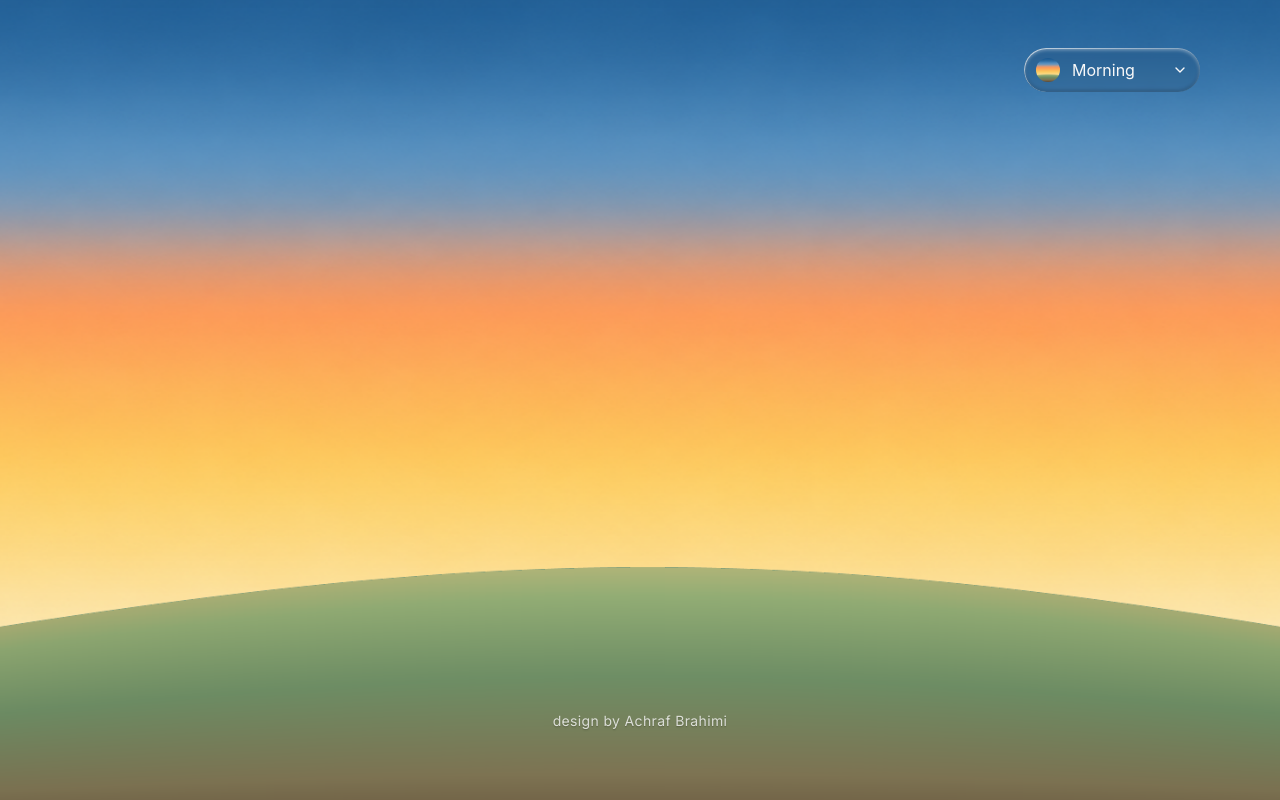
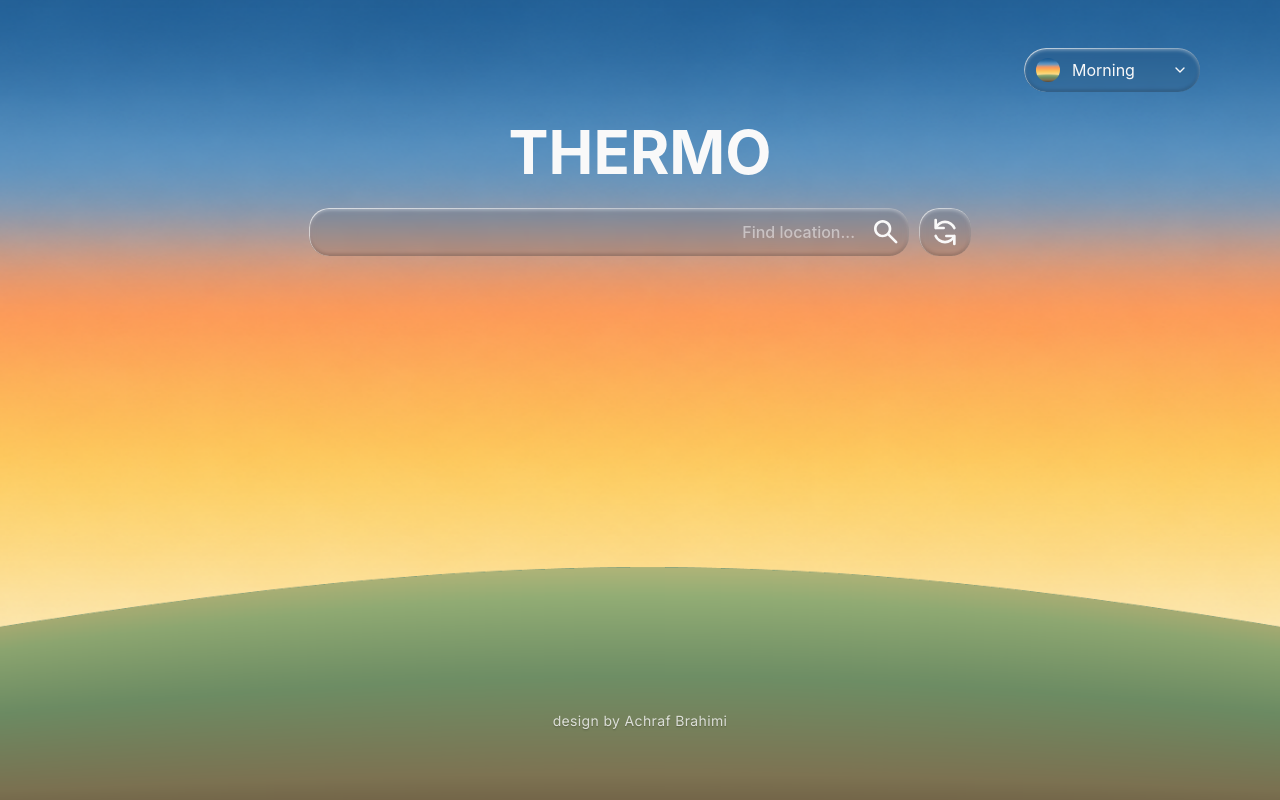
Before and after one commit to AchrafIbrahim/THERMO, a website: page index.html in a window 1280 px wide. Drawn offline with nearby package versions, Linux system fonts and the light colour scheme; files that its build step writes are made by us from their sources.

Commit message:
add searchbar & refresh button

```diff
--- a/index.html
+++ b/index.html
@@ -17,7 +17,7 @@
       <div class="main-wrapper">
         <div class="content">
           <!--THEME NAV-->
-          <header class="flex h-11 w-full justify-end items-start">
+          <header class="flex z-50 h-11 w-full justify-end items-start">
             <div id="theme-switcher" class="z-10 flex flex-col md:w-44">
               <button
                 id="theme-trigger"
@@ -67,11 +67,34 @@
               </div>
             </div>
           </header>
+
+          <!--MAIN CONTENT-->
+          <main class="main-container flex flex-col justify-center items-center gap-[10px] md:gap-[20px]">
+            <div class="main-title text-num-title-regular md:text-num-title-large lg:text-num-title-xl text-neutral-white">
+              <h1>THERMO</h1>
+            </div>
+            <div class="main-searchbar-refresh text-neutral-white text-label-large w-full gap-[10px] flex flex-row justify-center items-center">
+              <form role="search" id="theme-search" class="search-bar glass theme-switcher-black max-w-[600px] w-full md:w-[600px] h-12 px-[7px] py-[6px] flex  items-center">
+                <input type="search" placeholder="Find location..." aria-label="Input Search" class="min-w-0 flex-1 text-right border-none outline-none focus:ring-0 bg-transparent appearance-none">
+                <button class="w-8 h-8 shrink-0">
+                  <svg aria-hidden="true" viewBox="0 0 24 24" fill="none" xmlns="http://www.w3.org/2000/svg">
+                    <path d="M9.5 16C7.68333 16 6.146 15.3707 4.888 14.112C3.63 12.8533 3.00067 11.316 3 9.5C2.99933 7.684 3.62867 6.14667 4.888 4.888C6.14733 3.62933 7.68467 3 9.5 3C11.3153 3 12.853 3.62933 14.113 4.888C15.373 6.14667 16.002 7.684 16 9.5C16 10.2333 15.8833 10.925 15.65 11.575C15.4167 12.225 15.1 12.8 14.7 13.3L20.3 18.9C20.4833 19.0833 20.575 19.3167 20.575 19.6C20.575 19.8833 20.4833 20.1167 20.3 20.3C20.1167 20.4833 19.8833 20.575 19.6 20.575C19.3167 20.575 19.0833 20.4833 18.9 20.3L13.3 14.7C12.8 15.1 12.225 15.4167 11.575 15.65C10.925 15.8833 10.2333 16 9.5 16ZM9.5 14C10.75 14 11.8127 13.5627 12.688 12.688C13.5633 11.8133 14.0007 10.7507 14 9.5C13.9993 8.24933 13.562 7.187 12.688 6.313C11.814 5.439 10.7513 5.00133 9.5 5C8.24867 4.99867 7.18633 5.43633 6.313 6.313C5.43967 7.18967 5.002 8.252 5 9.5C4.998 10.748 5.43567 11.8107 6.313 12.688C7.19033 13.5653 8.25267 14.0027 9.5 14Z" fill="currentColor"/>
+                  </svg>
+                </button>
+              </form>
+              <button id="theme-refresh" class="btn-refresh glass theme-switcher-black h-12 flex items-center justify-start px-[10px] py-[6px] cursor-pointer">
+                <svg class="w-8 h-8 shrink-0" viewBox="0 0 32 32" fill="none" xmlns="http://www.w3.org/2000/svg">
+                  <path d="M25.3334 12C24.5504 10.1735 23.2488 8.61692 21.5898 7.52304C19.9307 6.42916 17.9872 5.8461 16 5.8461C14.0128 5.8461 12.0693 6.42916 10.4103 7.52304C8.75123 8.61692 7.44961 10.1735 6.66669 12M6.66669 4V12H14.6667M6.66669 20C7.44961 21.8265 8.75123 23.3831 10.4103 24.477C12.0693 25.5708 14.0128 26.1539 16 26.1539C17.9872 26.1539 19.9307 25.5708 21.5898 24.477C23.2488 23.3831 24.5504 21.8265 25.3334 20M25.3334 28V20H17.3334" stroke-width="2.66667" stroke-linecap="round" stroke-linejoin="round" stroke="currentColor"/>
+                </svg>
+              </button>
+            </div>
+          </main>
         </div>
 
         <!--WEATHER CARD-->
+        <!--
         <main class="card-container max-w-[480px] sm:max-w-3xl lg:max-w-4xl mx-auto w-full h-fit p-5 grid grid-cols-1 md:grid-cols-2 lg:grid-cols-[373px_373px] lg:justify-center gap-5 md:gap-10">
-          <!--
+
           <div class="card-container-left min-w-0 w-full gap-4 md:gap-6 flex flex-col sm:flex-row md:flex-col justify-start items-stretch">
             <div class="card-container-left-top glass rounded-2xl w-full flex-1 min-w-0 p-4 sm:p-5 md:p-6 flex flex-row justify-between items-center gap-4 md:gap-6">
               <div class="right min-w-0 flex flex-col gap-3 md:gap-4">
--- a/src/js/script.js
+++ b/src/js/script.js
@@ -5,7 +5,9 @@ const triggerIcon = document.getElementById("theme-trigger-icon");
 const triggerLabel = document.getElementById("time-label");
 const menu = document.getElementById("theme-menu");
 const options = menu.querySelectorAll("[data-theme]");
-toneTargets = [trigger, menu];
+const search = document.getElementById("theme-search");
+const refresh = document.getElementById("theme-refresh");
+toneTargets = [trigger, menu, search, refresh];
 const TONE_CLASSES = ["theme-switcher-black", "theme-switcher-white"];
 
 const themes = {
```
